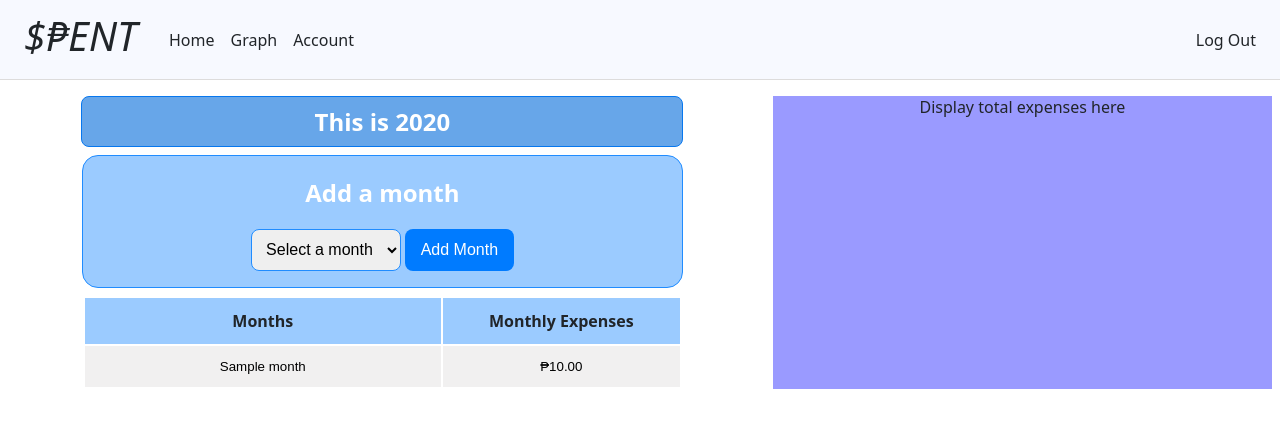
After one commit to Genrevvv/SPENT, a Flask app: template templates/months.html in a window 1280 px wide. The commit adds this page. Shown: the top 428 px of the page. Run offline with Flask 3, Linux system fonts and the light colour scheme; a user stored in the database is signed in; the template is opened without the code that fills it: most values are stand-ins (such as "Sample title", 1, 10 or a date in 2020); some libraries are stand-ins or nearby versions.

Commit message:
Added addmonth route/function, and months.html page

```diff
--- a/app.py
+++ b/app.py
@@ -4,7 +4,7 @@ from flask_session import Session
 from werkzeug.security import check_password_hash, generate_password_hash
 from datetime import datetime
 
-from helpers import login_required, format_currency
+from helpers import check_month, login_required, format_currency
 
 
 # Configure application
@@ -12,6 +12,7 @@ app = Flask(__name__)
 
 # Custom filter
 app.jinja_env.filters["format_currency"] = format_currency
+app.jinja_env.filters["check_month"] = check_month
 
 # Configure session to use filesystem (instead of signed cookies)
 app.config["SESSION_PERMANENT"] = False
@@ -49,8 +50,6 @@ def index():
     years = db.execute("SELECT year, annual_expenses FROM years WHERE user_id = ? ORDER BY year DESC", session["user_id"])
     for year in years:
         list_of_years.append(year)
-
-    print(list_of_years)
 
     return render_template("index.html", years=list_of_years)
 
@@ -173,6 +172,7 @@ def setcurrency():
 @app.route("/addyear", methods=["POST"])
 @login_required
 def addyear():
+    """Add year"""
 
     # Validate year
     try:
@@ -199,3 +199,91 @@ def addyear():
 
     flash("Year added succesfully")
     return redirect("/")
+
+
+@app.route("/checkyear", methods=["POST"])
+@login_required
+def checkyear():
+    """Check months in the year"""
+
+    # Validate year
+    year = int(request.form.get("year"))
+
+    list_of_years = []
+    years = db.execute("SELECT year FROM years WHERE user_id = ? ORDER BY year DESC", session["user_id"])
+    for year_value in years:
+        list_of_years.append(year_value["year"])
+
+    if year not in list_of_years:
+        flash("Invalid year")
+        return redirect("/")
+
+    # Create a list of years
+    list_of_months = []
+    months = db.execute("""SELECT month, monthly_expenses
+                                FROM months
+                                JOIN years ON years.id = months.year_id
+                                JOIN month_order ON months.month = month_order.month_name
+                                WHERE years.user_id = ?
+                                AND years.year = ?
+                                ORDER BY month_order.month_order""", session["user_id"], year)
+
+    for month in months:
+        list_of_months.append(month)
+
+    return render_template("months.html", year=year, months=list_of_months)
+
+
+@app.route("/addmonth", methods=["POST"])
+@login_required
+def addmonth():
+    """Add month"""
+
+    year = int(request.form.get("year"))
+
+    list_of_months = []
+    month_dictionaries= []
+    months = db.execute("""SELECT month, monthly_expenses
+                                FROM months
+                                JOIN years ON years.id = months.year_id
+                                JOIN month_order ON months.month = month_order.month_name
+                                WHERE years.user_id = ?
+                                AND years.year = ?
+                                ORDER BY month_order.month_order""", session["user_id"], year)
+
+    for month_value in months:
+        list_of_months.append(month_value["month"])
+        month_dictionaries.append(month_value)
+
+    # Validate month
+    try:
+        month = request.form.get("month")
+        if not month or check_month(month) == False:
+            flash(f"Invalid month input")
+            return render_template("months.html", year=year, months=month_dictionaries)
+    except ValueError:
+        flash(f"Invalid month input")
+        return render_template("months.html", year=year, months=month_dictionaries)
+
+    # Check if month of the year of the user already exist
+    if month in list_of_months:
+        flash("Month already exist")
+        return render_template("months.html", year=year, months=month_dictionaries)
+
+    # Update month in database
+    db.execute("INSERT INTO months (year_id, month) VALUES ((SELECT id FROM years WHERE user_id = ? AND year = ?), ?)", session["user_id"], year, month)
+
+    months_check = db.execute("""SELECT month, monthly_expenses
+                                    FROM months
+                                    JOIN years ON years.id = months.year_id
+                                    JOIN month_order ON months.month = month_order.month_name
+                                    WHERE years.user_id = ?
+                                    AND years.year = ?
+                                    ORDER BY month_order.month_order""", session["user_id"], year)
+
+    # Create a new month's list of dictionaries
+    month_dictionaries.clear()
+    for month_value in months_check:
+        month_dictionaries.append(month_value)
+
+    return render_template("months.html", year=year, months=month_dictionaries)
--- a/helpers.py
+++ b/helpers.py
@@ -6,7 +6,17 @@ from functools import wraps
 # Set SQLite database
 db = SQL("sqlite:///spent.db")
 
-# confirm login (from finance pset)
+# Check month
+def check_month(month):
+    months = ["January", "February", "March", "April", "May", "June", "July", "August", "September", "October", "November", "December"]
+
+    if month in months:
+        return True
+
+    return False
+
+
+# Confirm login (from finance pset)
 def login_required(f):
     """
     Decorate routes to require login.
--- a/static/styles.css
+++ b/static/styles.css
@@ -159,12 +159,26 @@ a:visited {
  }
 
  .main-form input {
+    border: 1px solid #208cff;
     margin-right: 0.5rem;
  }
 
  .main-form input:focus {
     box-shadow: 0 0 0 0.25rem #3f96f3;
  }
+
+ .main-form select {
+    font-size: 1rem;
+    padding: 0.65rem;
+    border: 1px solid #208cff;
+    border-radius: 0.5rem;
+    outline: none;
+    transition: box-shadow 0.3s ease;
+}
+
+.main-form select:focus {
+    box-shadow: 0 0 0 0.25rem #3f96f3;
+}
 
  table {
     background-color: transparent;
@@ -216,3 +230,18 @@ table td button {
 table td button:hover {
     cursor: pointer;
 }
+
+.header {
+    background-color: #67a6e9;
+    border: 1px solid #0777ee;
+    border-radius: 0.5rem;
+    margin: 0 auto;
+    width: 78%;
+    color: white;
+    padding: 0.5rem;
+    margin-bottom: 0.5rem;
+}
+
+.header:hover {
+    background-color: #4996e9;
+}
--- a/templates/layout.html
+++ b/templates/layout.html
@@ -17,7 +17,7 @@
 
                     {% if session["user_id"] %}
                         <ul class="navbar-items">
-                            <li><a class="nav-link" href="">Home</a></li>
+                            <li><a class="nav-link" href="/">Home</a></li>
                             <li><a class="nav-link" href="">Graph</a></li>
                             <li><a class="nav-link" href="">Account</a></li>
                         </ul>
--- /dev/null
+++ b/templates/months.html
@@ -0,0 +1,77 @@
+{% extends "layout.html" %}
+
+{% block title %}
+    $₱ENT - {{ year }}
+{% endblock %}
+
+{% block main %}
+            <div class="parent-div">
+
+                <div class="main-content">
+                    <h2 class="header">This is {{ year }}</h2>
+                    <div class="main-form">
+                        <h2>Add a month</h2>
+                        <form action="/addmonth" method="post">
+                            <div class="form-input">
+                                <select name="month">
+                                    <option selected disabled>Select a month</option>
+                                    <option value="January">January</option>
+                                    <option value="February">February</option>
+                                    <option value="March">March</option>
+                                    <option value="April">April</option>
+                                    <option value="May">May</option>
+                                    <option value="June">June</option>
+                                    <option value="July">July</option>
+                                    <option value="August">August</option>
+                                    <option value="September">September</option>
+                                    <option value="October">October</option>
+                                    <option value="November">November</option>
+                                    <option value="December">December</option>
+                                </select>
+                                <input name="year" value="{{ year }}" type="hidden">
+                                <button class="form-button" type="submit">Add Month</button>
+                            </div>
+                        </form>
+                    </div>
+
+                    <div class="year-container">
+                        <table>
+                            <thead>
+                                <tr>
+                                    <th>Months</th>
+                                    <th>Monthly Expenses</th>
+                                </tr>
+                            </thead>
+                            <tbody>
+                            {% if not months %}
+                                <tr>
+                                    <td><button>Add a month to display</button></td>
+                                    <td><button>some amount</button></td>
+                                </tr>
+                            {% else %}
+                                {% for month in months %}
+                                    <tr>
+                                        <td>
+                                            <form action="/checkmonth" method="post">
+                                                <input name="month" value="{{ month }}" type="hidden">
+                                                <button type="submit">{{ month["month"] }}</button></td>
+                                            </form>
+                                        <td>
+                                            <form action="/checkmonth" method="post">
+                                                <input name="month" value="{{ month }}" type="hidden">
+                                                <button type="submit">{{ month["monthly_expenses"] | float | format_currency }}</button></td>
+                                            </form>
+                                        </td>
+                                    </tr>
+                                {%  endfor %}
+                            {% endif %}
+                            </tbody>
+                        </table>
+                    </div>
+                </div>
+                <div class="sidebar">
+                    Display total expenses here
+                </div>
+            </div>
+
+{% endblock %}
```
Also changed, not shown: spent.sql (+29 -0 lines), templates/index.html (+5 -2 lines), spent.db, 2 other files.
